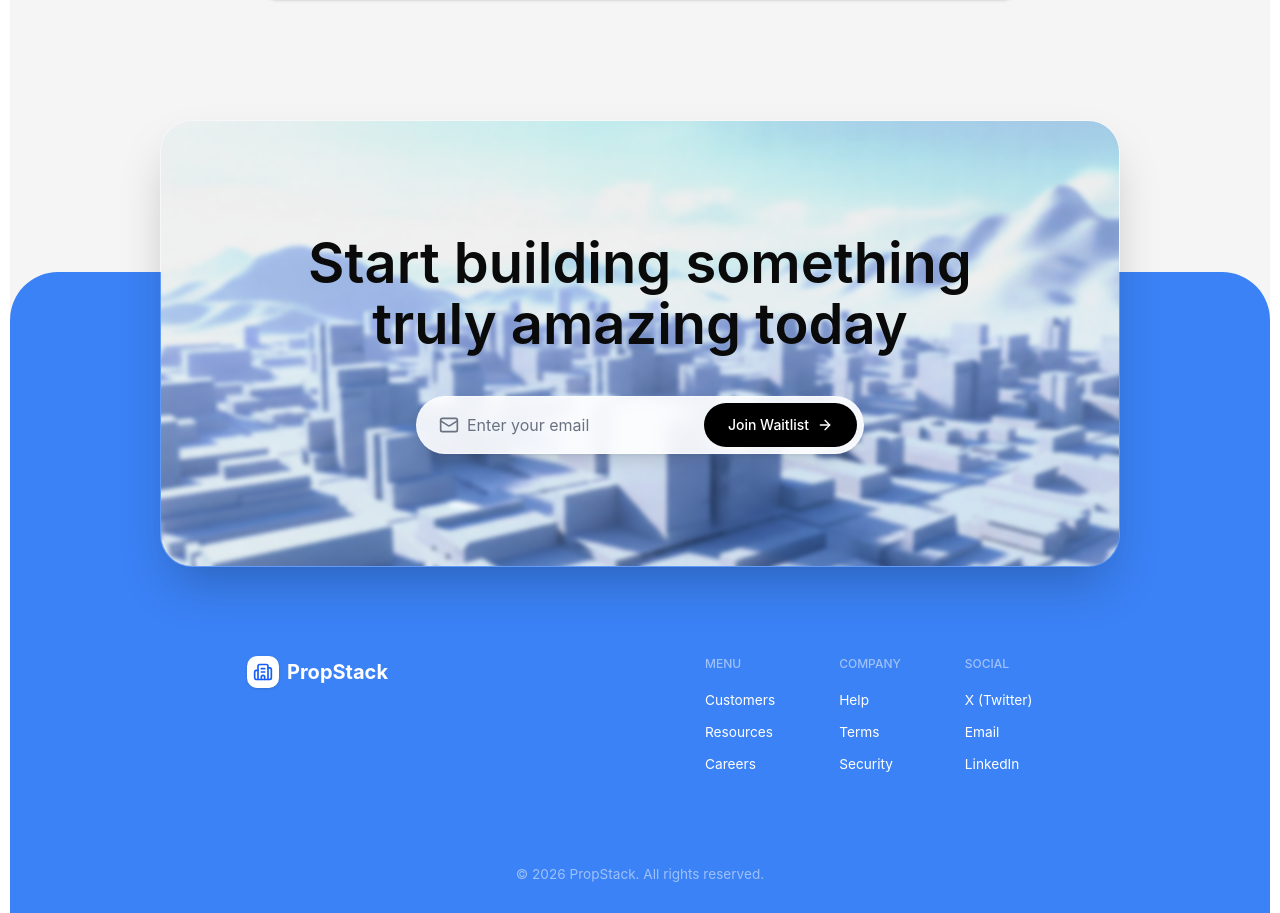
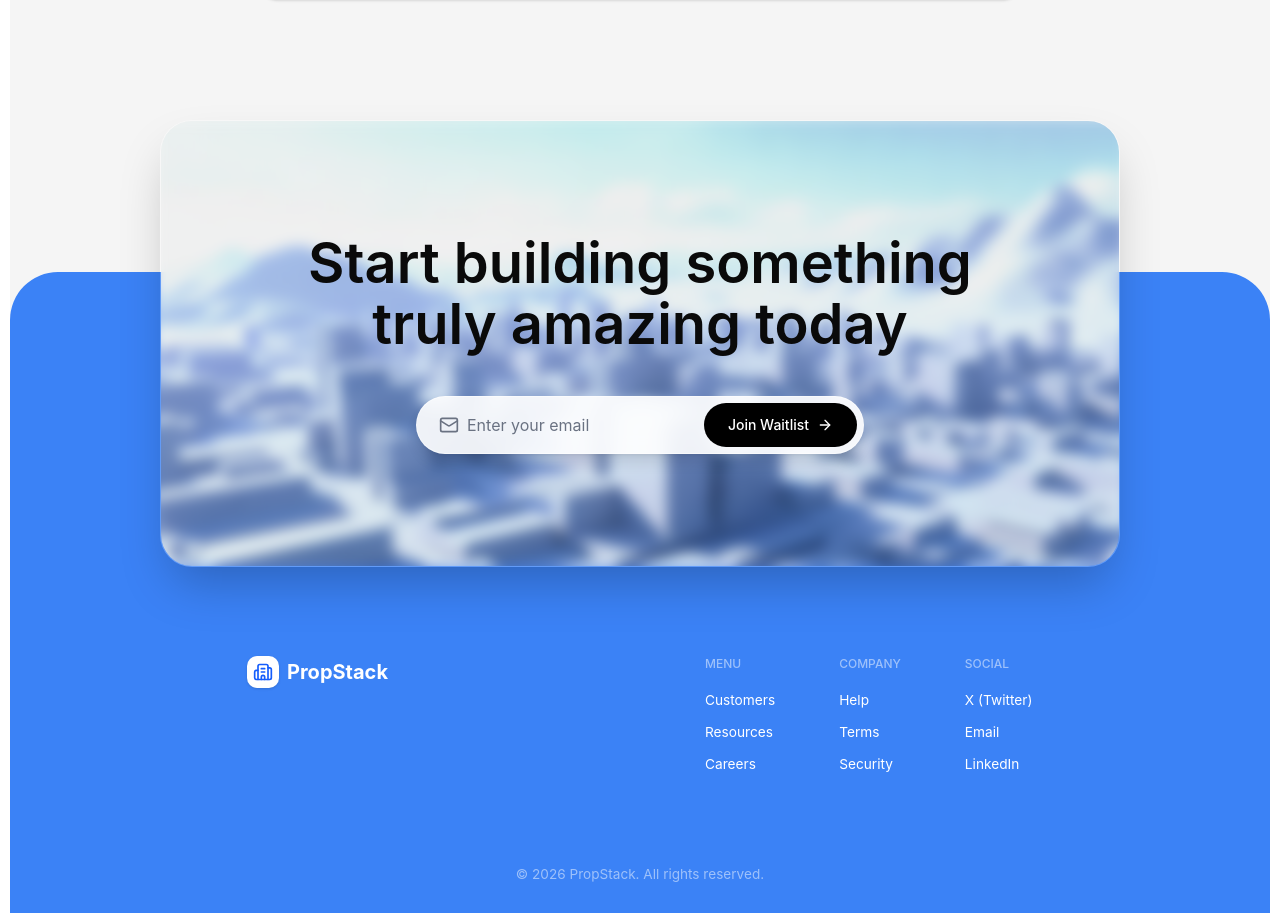
Before and after one commit to anuj846k/PropStack, a Next.js app: page / in a window 1280 px wide. Shown: the part 7346-8259 px from the top of the page. Built offline with nearby package versions, Linux system fonts and the light colour scheme; a web font is replaced by a local one.

Commit message:
Update blur effect in Footer component for improved background visibility

```diff
--- a/components/landing/Footer.tsx
+++ b/components/landing/Footer.tsx
@@ -101,7 +101,7 @@ const Footer = () => {
         <div className="relative w-full rounded-[32px] overflow-hidden shadow-2xl flex flex-col items-center justify-center text-center px-4 py-20 md:py-28 border border-white/20">
           {/* Blurred Background Image */}
           <div
-            className="absolute inset-0 z-0 blur-[2px] scale-[1.02]"
+            className="absolute inset-0 z-0 blur-[7px] scale-[1.02]"
             style={{
               backgroundImage: "url('/Assets/bg2.png')",
               backgroundSize: "cover",
```
